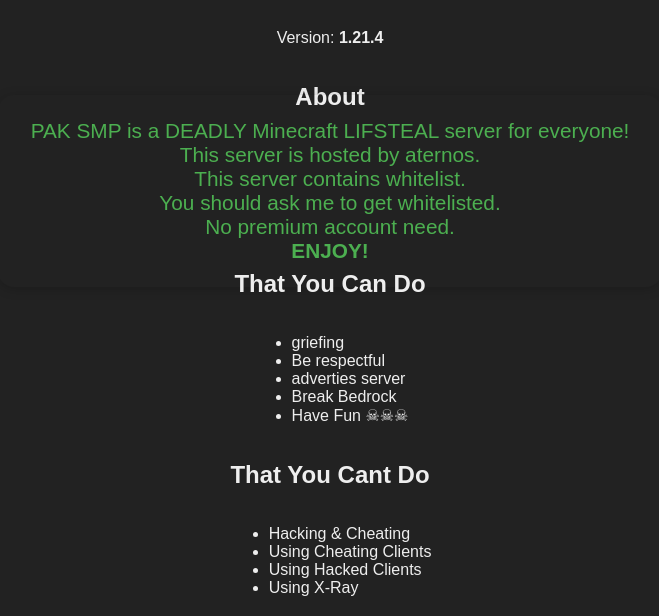
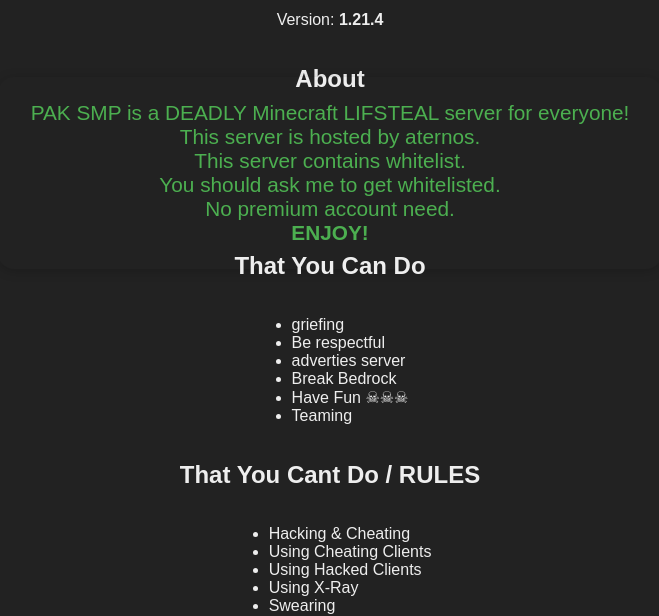
Before and after one commit to SAAIM-SARIM/server-info, a website: page index.html in a window 1280 px wide. Shown: the part 192-808 px from the top of the page, without its empty margins (310-969 px from the left). Drawn offline with Linux system fonts and the light colour scheme.

Commit message:
Add files via upload

```diff
--- a/index.html
+++ b/index.html
@@ -27,13 +27,15 @@
             <li>adverties server</li>
             <li>Break Bedrock</li>
             <li>Have Fun ☠☠☠</li>
+            <li>Teaming</li>
         </ul>
-        <h2>That You Cant Do</h2>
+        <h2>That You Cant Do / RULES</h2>
         <ul>
             <li>Hacking & Cheating</li>
             <li>Using Cheating Clients</li>
             <li>Using Hacked Clients</li>
             <li>Using X-Ray</li>
+            <li>Swearing</li>
         </ul>
     </div>
 <br/>
```
